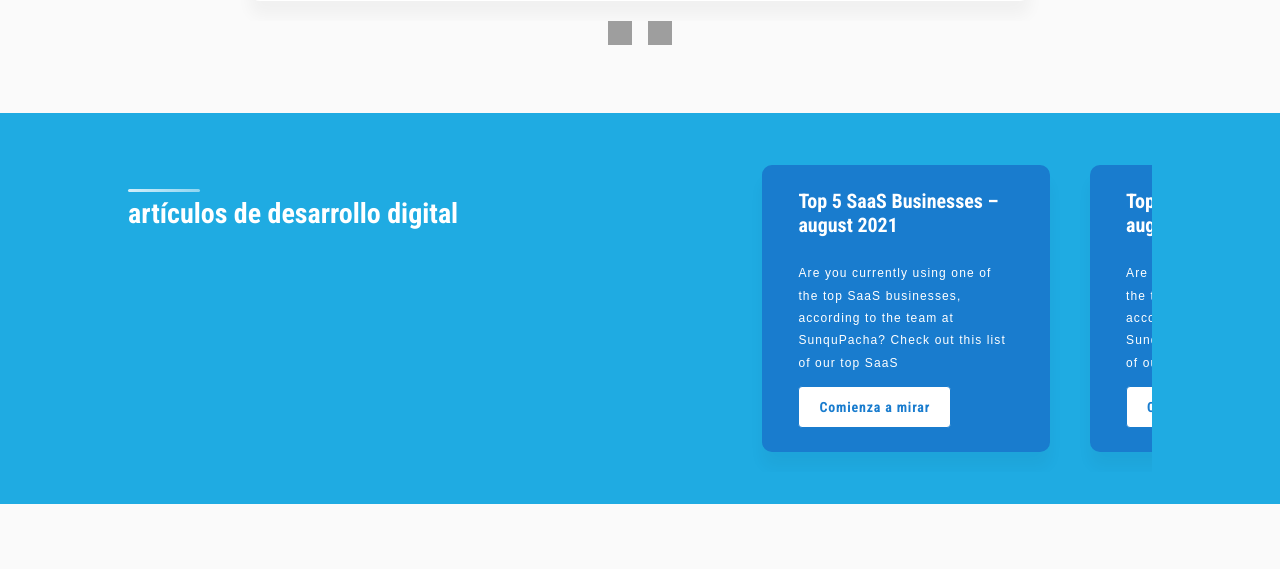
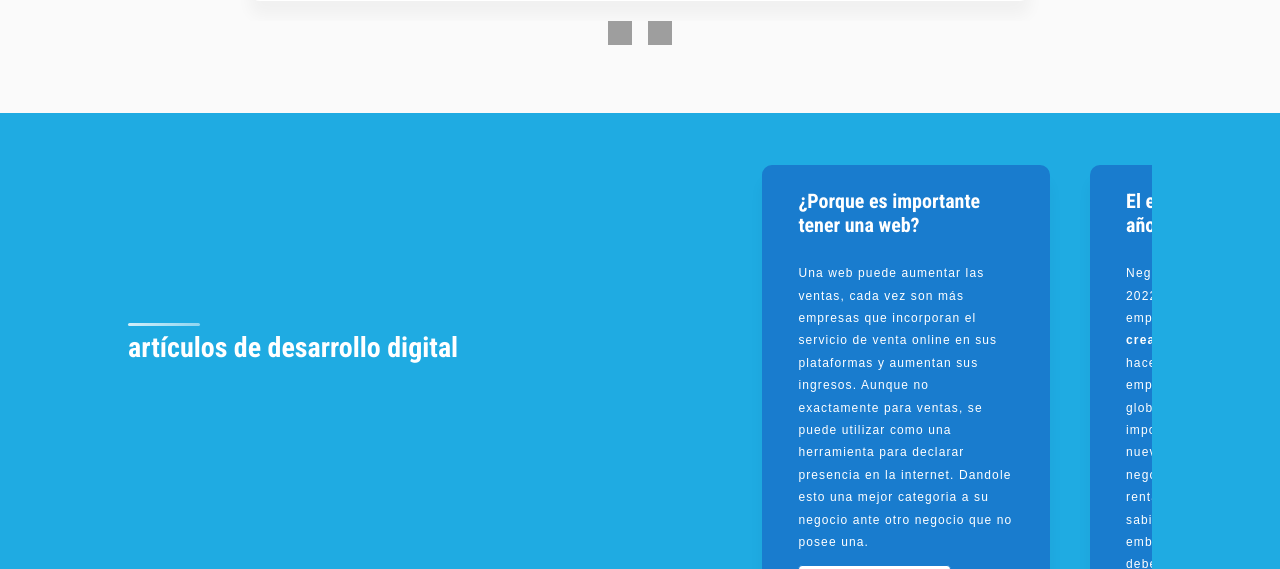
Before and after one commit to edsonJordan/sunqupacha, a PHP site: page / in a window 1280 px wide. Shown: the part 3048-3617 px from the top of the page. Run offline with PHP 8.4, Linux system fonts and the light colour scheme; some libraries are stand-ins or nearby versions; some web fonts are replaced; grey boxes are pictures that could not be loaded.

Commit message:
adding cards blogs

```diff
--- a/config.css
+++ b/config.css
@@ -163,3 +163,6 @@ input:-webkit-autofill{
     -webkit-text-fill-color: rgb(var(--color__success)) !important;
     font-family: var(--family__primary);
 }
+b{
+    font-weight: 900;
+}
--- a/index.html
+++ b/index.html
@@ -292,12 +292,14 @@
                             <div class="content__card bg__primary--600">
                                 <div class="card__header">
                                     <h3 class="h3 h3__card">
-                                        top 5 SaaS Businesses – august 2021
+                                        ¿Porque es importante tener una web?
                                     </h3>
                                 </div>
                                 <div class="card__body">
                                     <p class="p">
-                                        Are you currently using one of the top SaaS businesses, according to the team at SunquPacha? Check out this list of our top SaaS
+                                        una web puede aumentar las ventas, cada vez son más empresas que incorporan
+                                        el servicio de venta online en sus plataformas y aumentan sus ingresos. Aunque no exactamente para ventas, se puede
+                                        utilizar como una herramienta para declarar presencia en la internet. Dandole esto una mejor categoria a su negocio ante otro negocio que no posee una.
                                     </p>
                                     <a class="btn btn-solid-white" href="#" >comienza a mirar</a>
                                 </div>
@@ -307,12 +309,14 @@
                             <div class="content__card bg__primary--600">
                                 <div class="card__header">
                                     <h3 class="h3 h3__card">
-                                        top 5 SaaS Businesses – august 2021
+                                        El emprendimiento en el año 2022
                                     </h3>
                                 </div>
                                 <div class="card__body">
                                     <p class="p">
-                                        Are you currently using one of the top SaaS businesses, according to the team at SunquPacha? Check out this list of our top SaaS
+                                        Negocios Rentables para este 2022. Las mejor cualidad de los emprendedores es su <b >creatividad al emprender</b> para hacer posible sus ideas de emprendimiento.
+                                        Además, la globalización cumple un papel importante en la aparición de nuevos y pequeños nuevos negocios rentables en nichos rentables que muchos están sabiendo aprovechar.
+                                        Sin embargo, al iniciar un negocio debemos estar seguros de tener como <b> objetivo el nicho de negocio</b> correcto.
                                     </p>
                                     <a class="btn btn-solid-white" href="#" >comienza a mirar</a>
                                 </div>
@@ -322,12 +326,12 @@
                             <div class="content__card bg__primary--600">
                                 <div class="card__header">
                                     <h3 class="h3 h3__card">
-                                        top 5 SaaS Businesses – august 2021
+                                        ¿Herramienta del mundo digital para mi negocio?
                                     </h3>
                                 </div>
                                 <div class="card__body">
                                     <p class="p">
-                                        Are you currently using one of the top SaaS businesses, according to the team at SunquPacha? Check out this list of our top SaaS
+                                        Cuando de <b>herramientas digitales de marketing </b> se trata, la mayoría de emprendedores tradicionales no saben como mejorar. Por la costumbre a usar herramientas tradicionales como son radio, televisión, etc. Esto complicando obtener ventaja en un mundo gobernado por la digitalización y la publicidad online que brinda una enorme ventaja.
                                     </p>
                                     <a class="btn btn-solid-white" href="#" >comienza a mirar</a>
                                 </div>
@@ -337,12 +341,15 @@
                             <div class="content__card bg__primary--600">
                                 <div class="card__header">
                                     <h3 class="h3 h3__card">
-                                        top 5 SaaS Businesses – august 2021
+                                        Mejores ideas para emprender un negocio
                                     </h3>
                                 </div>
                                 <div class="card__body">
                                     <p class="p">
-                                        Are you currently using one of the top SaaS businesses, according to the team at SunquPacha? Check out this list of our top SaaS
+                                        Si tu emprendedor quieres poner un negocio en marcha es muy importante pensar en la actividad que vas a desarrollar, y en las expectativas de éxito que puede tener. Para empezar, se suele pensar en el ahorro de costes,
+                                        y para poder ponerlo en marcha cuanto antes, <b>lo mejor es empezar, con una idea de negocio que te lo permita</b>.
+                                        Así que, para ti que quieres emprender un proyecto, estas son las 45 ideas de negocio más fructíferas y sencillas para un solo emprendedor, según SmallBizTrends.com
+
                                     </p>
                                     <a class="btn btn-solid-white" href="#" >comienza a mirar</a>
                                 </div>
```
Also changed, not shown: industrias.html (+15 -8 lines).
